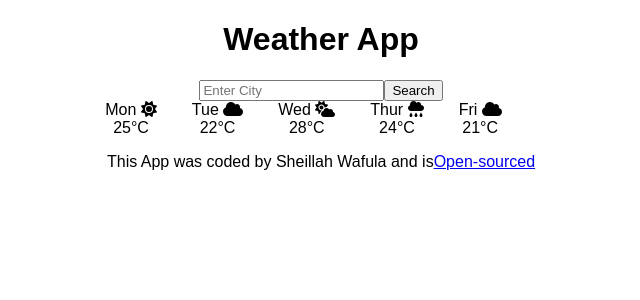
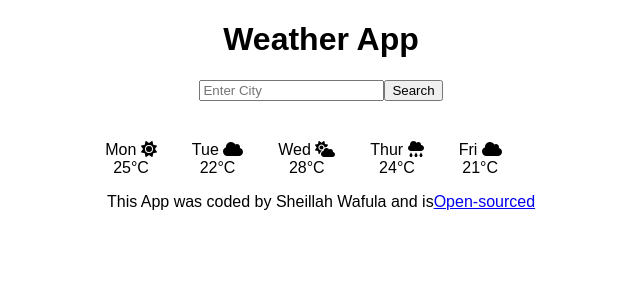
Before and after one commit to Sheillah27/weather-react, a React (Create React App) app: page / in a window 1280 px wide. Shown: the top 300 px of the page, without its empty margins (319-959 px from the left). Built offline with nearby package versions, Linux system fonts and the light colour scheme.

Commit message:
Updated URL

```diff
--- a/src/App.js
+++ b/src/App.js
@@ -8,12 +8,13 @@ function App() {
     <div className="App">
       <h1>Weather App</h1>
       <Weather />
+
       <Days />
       <footer>
         <p>
           This App was coded by Sheillah Wafula and is
           <a
-            href="https://github.com/Sheillah27/Sheillah--Portfolio/commits?author=Sheillah27&since=2023-06-30&until=2023-07-01"
+            href="https://github.com/Sheillah27/weather-react"
             target="_blank"
             rel="noopener noreferrer"
           >
--- a/src/styles.css
+++ b/src/styles.css
@@ -6,6 +6,7 @@
   list-style: none;
 }
 .container {
+  margin-top: 40px;
   text-align: center;
 }
 .day-container {
```
